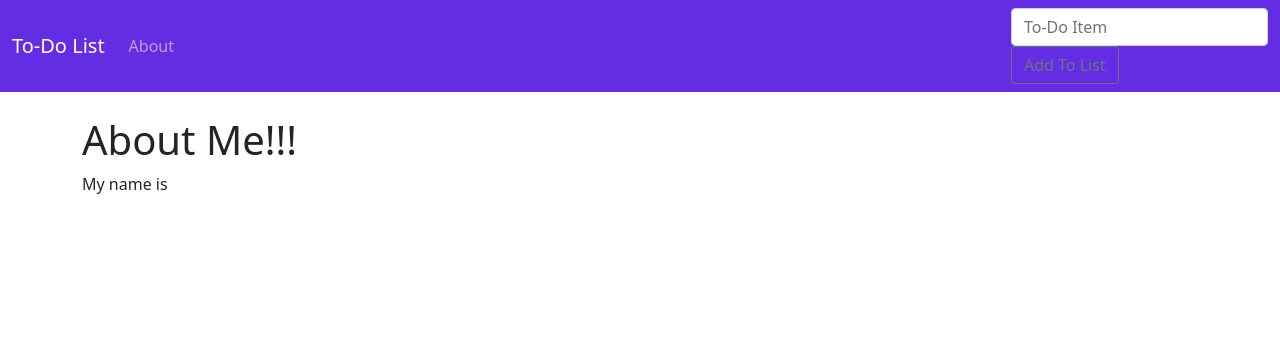
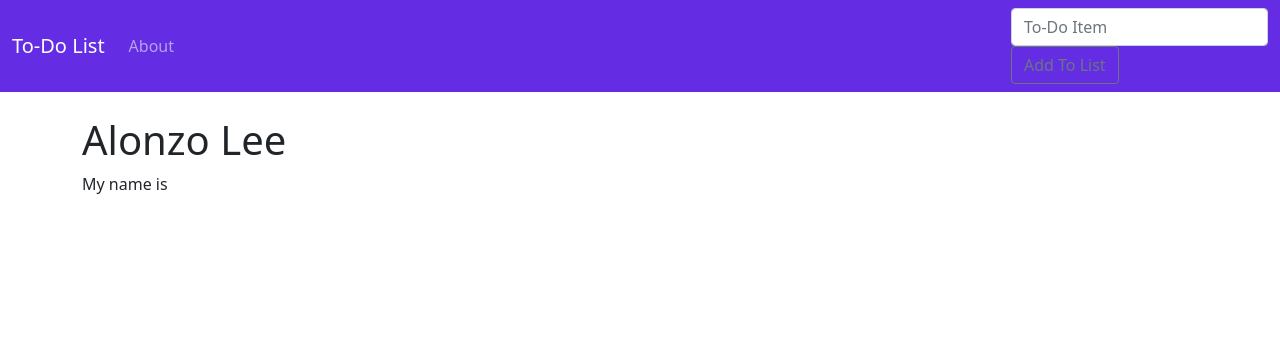
Before and after one commit to Zoeloe24/ToDo_List, a Django app: page /about/ in a window 1280 px wide. Shown: the top 352 px of the page. Run offline with Django 3.2, Linux system fonts and the light colour scheme.

Commit message:
Update about.html

```diff
--- a/todo_list/templates/about.html
+++ b/todo_list/templates/about.html
@@ -1,5 +1,5 @@
 {% extends 'base.html' %} {% block content %}
-<h1>About Me!!!</h1>
+<h1>Alonzo Lee</h1>
 <p>My name is {{ name }}</p>
 
 {% endblock %} {% block title %}To-Do List |About Me {% endblock %}
```
